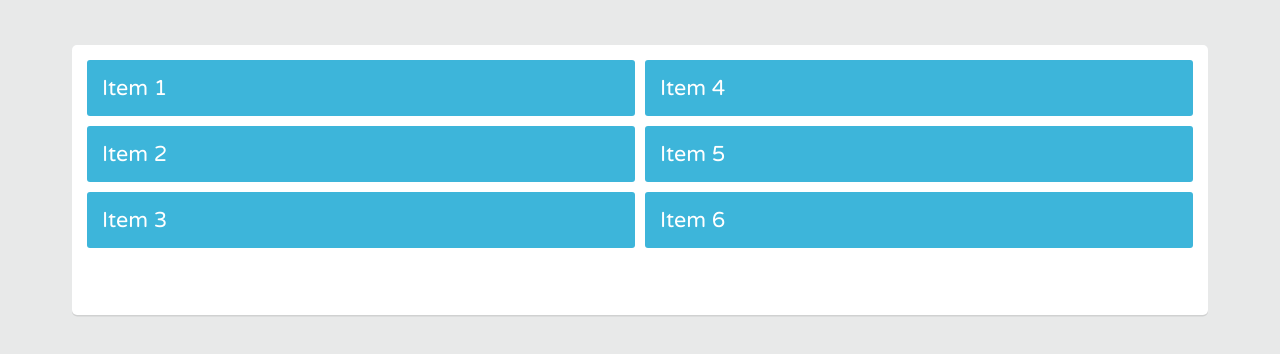
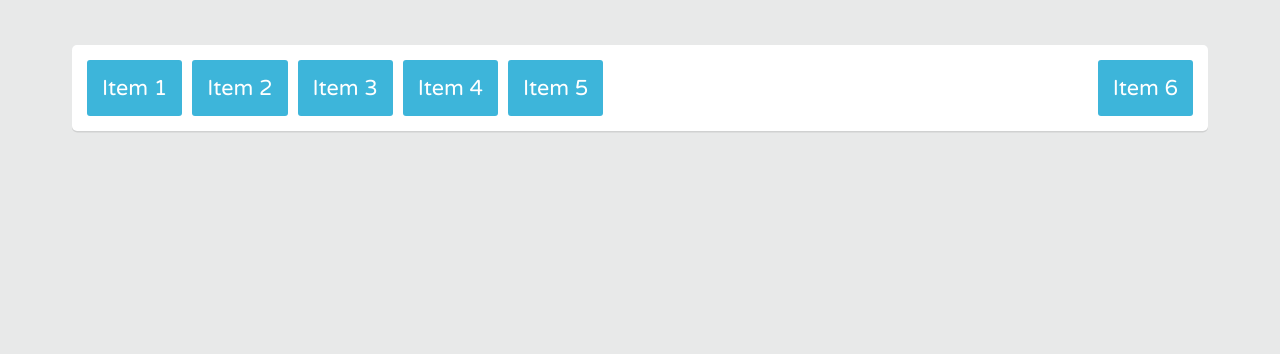
Before and after one commit to HeWhoShallNotBeMentioned/TH-CSS_Flexbox_Layout, a plain HTML site: page index.html in a window 1280 px wide. Drawn offline with Linux system fonts and the light colour scheme.

Commit message:
add justify content

```diff
--- a/css/flexbox.css
+++ b/css/flexbox.css
@@ -5,6 +5,9 @@
 .container {
 	display: flex;
 	flex-wrap: wrap;
-	flex-direction: column;
-	height: 270px;
+	justify-content: space-around;;
 }
+
+.item-5 {
+	margin-right: auto;
+}
```
